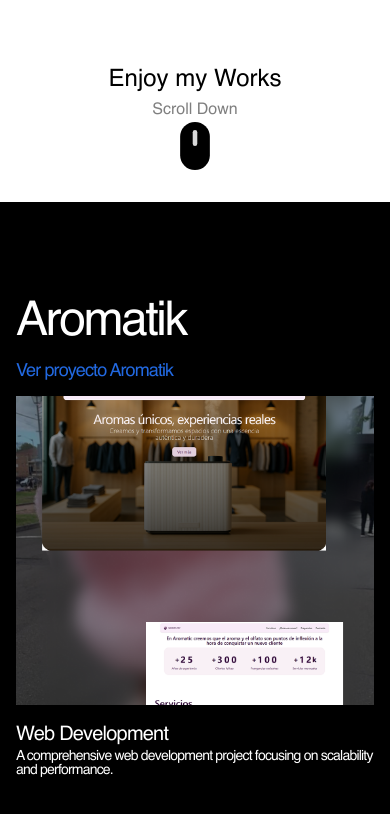
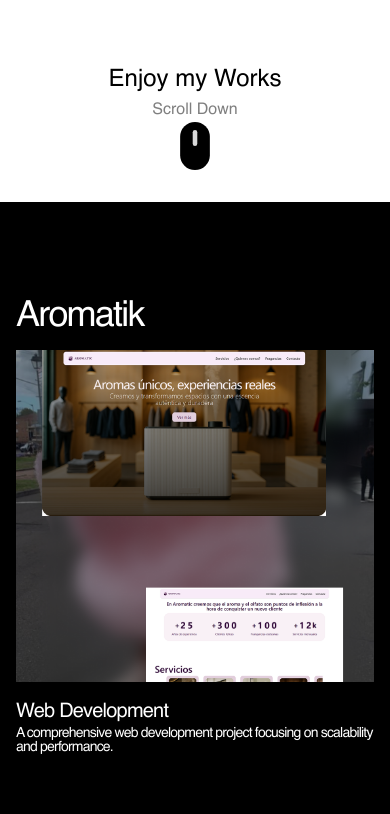
Before and after one commit to Julian-Kellmer/jk-portfolio, a React (Vite) app: page / in a window 390 px wide. Shown: the part 642-1456 px from the top of the page. Built offline with nearby package versions, Linux system fonts and the light colour scheme.

Commit message:
fixed letters

```diff
--- a/src/components/CategoryCard.jsx
+++ b/src/components/CategoryCard.jsx
@@ -6,15 +6,10 @@
         <div className=' relative lg:absolute lg:top-[12%] flex flex-col gap-4 lg:left-[12%] w-full lg:w-1/3 z-10'>
           <h2
             id='title'
-            className='text-5xl lg:text-[96px] font-primary tracking-tighter leading-none text-white capitalize'>
+            className='text-4xl lg:text-[96px] font-primary tracking-tighter leading-none text-white capitalize'>
             {title}
           </h2>
-          <Link
-            id='link'
-            to={`/gallery?category=${title}`}
-            className=' text-primary text-lg lg:text-xl px-0 lg:px-4  font-primary tracking-tighter leading-none hover:underline'>
-            Ver proyecto {title}
-          </Link>
+
         </div>
         <div className='hidden lg:block lg:flex-[2]'></div>
         <div
--- a/src/components/CategoryProyects.jsx
+++ b/src/components/CategoryProyects.jsx
@@ -46,7 +46,7 @@
             scrollTrigger: {
               trigger: section,
               containerAnimation: horizontalTl, // 🔥 Usar la referencia correcta
-              start: index === 0 ? 'left left' : 'left right',
+              start:  'left left' ,
               end: 'right left',
               scrub: 1, // Más lento
               id: `parallax-text-${index}`, // 🔥 ID único
@@ -61,7 +61,7 @@
             scrollTrigger: {
               trigger: section,
               containerAnimation: horizontalTl, // 🔥 Usar la referencia correcta
-              start: index === 0 ? 'left left' : 'left right',
+              start:  'left left' ,
               end: 'right left',
               scrub: 1, // Más lento
               id: `parallax-text-${index}`, // 🔥 ID único
--- a/src/data/mockData.js
+++ b/src/data/mockData.js
@@ -73,12 +73,12 @@
   },
   {
     id: '6',
-    name: 'Kento',
+    name: 'Sienna',
     type: 'Web Development',
     design: 'Julian Kellmer',
     year: '2023',
-    url: 'https://kento.ct.ws/?i=1',
-    img: '/images/Kento.png',
+    url: 'https://siennamodular.netlify.app/',
+    img: '/images/Sienna.png',
     logo: '/images/sony.png',
     webMockup:
       'https:/ /images.unsplash.com/photo-1498050108023-c5249f4df085?auto=format&fit=crop&w=1200&q=80',
```
